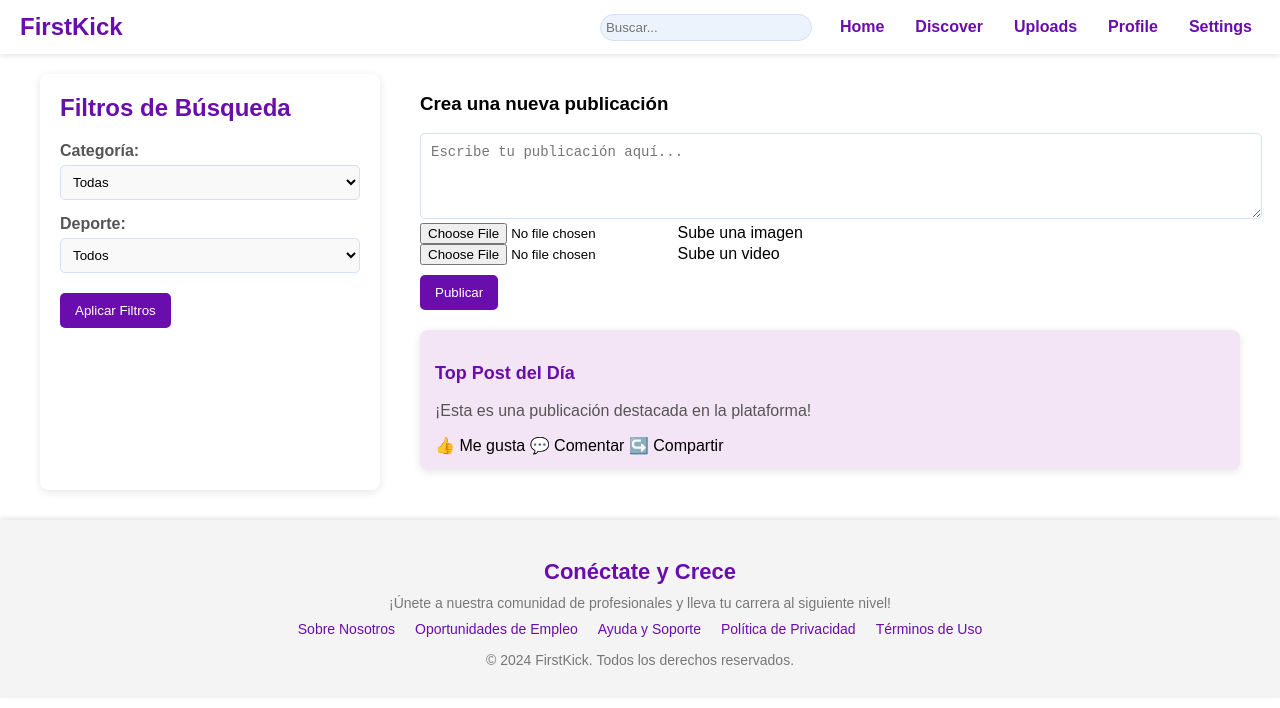
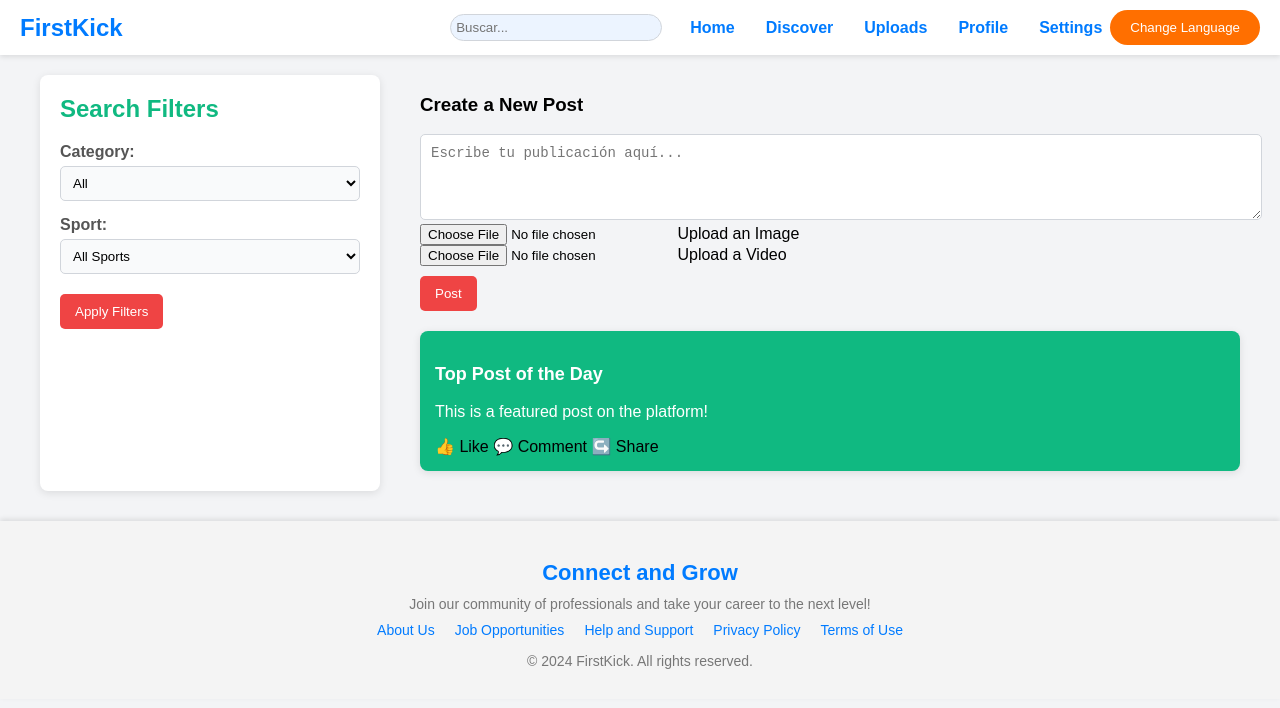
Before and after one commit to Joseraul1/FirstKick, a website: page Discover.html in a window 1280 px wide. Drawn offline with Linux system fonts and the light colour scheme.

Commit message:
Nuevos Cambios

```diff
--- a/Discover.html
+++ b/Discover.html
@@ -3,73 +3,77 @@
 <head>
     <meta charset="UTF-8">
     <meta name="viewport" content="width=device-width, initial-scale=1.0">
-    <title>Explore - First Kick</title>
+    <title data-i18n="title">Explore - First Kick</title>
     <link rel="stylesheet" href="Explore.css">
 </head>
 <body>
 
     <!-- Barra de navegación -->
     <div class="navbar">
-        <h1>FirstKick</h1>
-        <input type="text" placeholder="Buscar...">
+        <h1 data-i18n="site-name">FirstKick</h1>
+        <input type="text" placeholder="Buscar..." data-i18n="search-placeholder">
         <div class="navbar-links">
-            <a href="./Web.html">Home</a>
-            <a href="./Discover.html">Discover</a>
-            <a href="./Uploads.html">Uploads</a>
-            <a href="./Profile.html">Profile</a>
-            <a href="./Settings.html">Settings</a>
+            <a href="./Web.html" data-i18n="home-link">Home</a>
+            <a href="./Discover.html" data-i18n="discover-link">Discover</a>
+            <a href="./Uploads.html" data-i18n="uploads-link">Uploads</a>
+            <a href="./Profile.html" data-i18n="profile-link">Profile</a>
+            <a href="./Settings.html" data-i18n="settings-link">Settings</a>
         </div>
+        <button class="lang-btn" onclick="changeLanguage()" data-i18n="change-lang-btn">
+            <img src="flag-icon-us.png" alt="English" class="flag-icon">
+            <span data-i18n="change-lang-text">Change Language</span>
+        </button>
     </div>
 
     <!-- Contenedor principal -->
     <div class="container">
         <!-- Barra lateral de filtros -->
         <div class="sidebar">
-            <h2>Filtros de Búsqueda</h2>
-            <label for="category">Categoría:</label>
+            <h2 data-i18n="filter-title">Filtros de Búsqueda</h2>
+            <label for="category" data-i18n="category-label">Categoría:</label>
             <select id="category">
-                <option value="all">Todas</option>
-                <option value="Players">Jugadores</option>
-                <option value="Schools">Escuelas</option>
-                <option value="Teams">Equipos</option>
-                <option value="Brands">Marcas</option>
+                <option value="all" data-i18n="all">Todas</option>
+                <option value="Players" data-i18n="players">Jugadores</option>
+                <option value="Schools" data-i18n="schools">Escuelas</option>
+                <option value="Teams" data-i18n="teams">Equipos</option>
+                <option value="Brands" data-i18n="brands">Marcas</option>
             </select>
-            <label for="sport">Deporte:</label>
+            <label for="sport" data-i18n="sport-label">Deporte:</label>
             <select id="sport">
-                <option value="all">Todos</option>
-                <option value="Football">Fútbol</option>
-                <option value="Basketball">Baloncesto</option>
-                <option value="Baseball">Béisbol</option>
-                <option value="Others">Otros</option>
+                <option value="all" data-i18n="all-sports">Todos</option>
+                <option value="Football" data-i18n="football">Fútbol</option>
+                <option value="Basketball" data-i18n="basketball">Baloncesto</option>
+                <option value="Baseball" data-i18n="baseball">Béisbol</option>
+                <option value="Others" data-i18n="others">Otros</option>
             </select>
-            <button>Aplicar Filtros</button>
+            <button data-i18n="apply-filters-btn">Aplicar Filtros</button>
         </div>
 
         <!-- Contenedor de publicaciones -->
         <div class="posts">
             <!-- Formulario para agregar publicación con opción de imágenes -->
             <div class="new-post">
-                <h3>Crea una nueva publicación</h3>
+                <h3 data-i18n="create-post">Crea una nueva publicación</h3>
                 <textarea id="postContent" placeholder="Escribe tu publicación aquí..." rows="4" required></textarea>
                 <div class="file-upload">
                     <input type="file" id="uploadImage" accept="image/*" />
-                    <label for="uploadImage">Sube una imagen</label>
+                    <label for="uploadImage" data-i18n="upload-image-label">Sube una imagen</label>
                 </div>
                 <div class="file-upload">
                     <input type="file" id="uploadVideo" accept="video/*" />
-                    <label for="uploadVideo">Sube un video</label>
+                    <label for="uploadVideo" data-i18n="upload-video-label">Sube un video</label>
                 </div>
-                <button id="submitPost">Publicar</button>
+                <button id="submitPost" data-i18n="submit-post-btn">Publicar</button>
             </div>
 
             <!-- Sección del Top Post del Día -->
             <div class="top-post">
-                <h3>Top Post del Día</h3>
-                <p>¡Esta es una publicación destacada en la plataforma!</p>
+                <h3 data-i18n="top-post-title">Top Post del Día</h3>
+                <p data-i18n="top-post-text">¡Esta es una publicación destacada en la plataforma!</p>
                 <div class="post-actions">
-                    <span>👍 Me gusta</span>
-                    <span>💬 Comentar</span>
-                    <span>↪️ Compartir</span>
+                    <span data-i18n="like-btn">👍 Me gusta</span>
+                    <span data-i18n="comment-btn">💬 Comentar</span>
+                    <span data-i18n="share-btn">↪️ Compartir</span>
                 </div>
             </div>
 
@@ -83,22 +87,24 @@
     <!-- Footer -->
     <footer class="footer">
         <div class="footer-content">
-            <h2>Conéctate y Crece</h2>
-            <p>¡Únete a nuestra comunidad de profesionales y lleva tu carrera al siguiente nivel!</p>
+            <h2 data-i18n="connect-title">Conéctate y Crece</h2>
+            <p data-i18n="footer-text">¡Únete a nuestra comunidad de profesionales y lleva tu carrera al siguiente nivel!</p>
             <div class="footer-links">
-                <a href="./About.html">Sobre Nosotros</a>
-                <a href="./Careers.html">Oportunidades de Empleo</a>
-                <a href="./Help.html">Ayuda y Soporte</a>
-                <a href="./Privacy.html">Política de Privacidad</a>
-                <a href="./Terms.html">Términos de Uso</a>
+                <a href="./About.html" data-i18n="about-link">Sobre Nosotros</a>
+                <a href="./Careers.html" data-i18n="careers-link">Oportunidades de Empleo</a>
+                <a href="./Help.html" data-i18n="help-link">Ayuda y Soporte</a>
+                <a href="./Privacy.html" data-i18n="privacy-link">Política de Privacidad</a>
+                <a href="./Terms.html" data-i18n="terms-link">Términos de Uso</a>
             </div>
         </div>
         <div class="footer-bottom">
-            <p>&copy; 2024 FirstKick. Todos los derechos reservados.</p>
+            <p data-i18n="footer-copyright">&copy; 2024 FirstKick. Todos los derechos reservados.</p>
         </div>
     </footer>
 
     <!-- Incluir el script para manejar las publicaciones -->
-    <script src="public.js"></script> <!-- Este es el archivo cliente que debe estar en el navegador -->
+    <script src="public.js"></script>
+    <!-- Incluir el script para manejar el cambio de idioma -->
+    <script src="languageSwitcher.js"></script>
 </body>
 </html>
--- a/Explore.css
+++ b/Explore.css
@@ -2,13 +2,13 @@ body {
     font-family: Arial, sans-serif;
     margin: 0;
     padding: 0;
-    background-color: #ffffff;
+    background-color: #f3f4f6; /* Fondo gris claro (más neutral para destacar los colores vivos) */
 }
 
 /* Barra de navegación */
 .navbar {
     background-color: #ffffff;
-    color: #6A0DAD;
+    color: #007bff; /* Azul fuerte (color deportivo) */
     padding: 10px 20px;
     display: flex;
     align-items: center;
@@ -18,23 +18,23 @@ body {
 .navbar h1 {
     margin: 0;
     font-size: 24px;
-    color: #6A0DAD;
+    color: #007bff; /* Azul fuerte */
     margin-right: auto;
 }
 
 .navbar input[type="text"] {
     padding: 5px;
     border-radius: 15px;
-    border: 1px solid #d0e1f9;
+    border: 1px solid #d1d5db; /* Gris claro */
     width: 200px;
-    background-color: #ecf3fd;
+    background-color: #ecf4ff; /* Azul suave */
     margin-right: 20px;
     transition: background-color 0.3s ease, box-shadow 0.3s ease;
 }
 
 .navbar input[type="text"]:focus {
-    background-color: #f0f8ff;
-    box-shadow: 0 0 5px rgba(0, 123, 255, 0.5);
+    background-color: #dbeafe; /* Azul más claro */
+    box-shadow: 0 0 5px rgba(59, 130, 246, 0.5); /* Azul brillante para foco */
 }
 
 /* Estilos para los enlaces de navegación */
@@ -44,7 +44,7 @@ body {
 }
 
 .navbar-links a {
-    color: #6A0DAD;
+    color: #007bff; /* Azul deportivo */
     text-decoration: none;
     font-weight: bold;
     padding: 8px;
@@ -53,7 +53,7 @@ body {
 }
 
 .navbar-links a:hover {
-    background-color: #f3e5f5;
+    background-color: #9333ea; /* Morado deportivo */
 }
 
 /* Contenedor principal */
@@ -76,7 +76,7 @@ body {
 
 .sidebar h2 {
     margin-top: 0;
-    color: #6A0DAD;
+    color: #10b981; /* Verde energético */
 }
 
 .sidebar label {
@@ -90,14 +90,14 @@ body {
     width: 100%;
     padding: 8px;
     border-radius: 5px;
-    border: 1px solid #d0e1f9;
-    background-color: #f9f9f9;
+    border: 1px solid #d1d5db;
+    background-color: #f9fafb;
     margin-top: 5px;
     cursor: pointer;
 }
 
 .sidebar button {
-    background-color: #6A0DAD;
+    background-color: #EF4444; /* Rojo energético */
     color: white;
     padding: 10px 15px;
     border: none;
@@ -108,7 +108,7 @@ body {
 }
 
 .sidebar button:hover {
-    background-color: #8A2BE2;
+    background-color: #dc2626; /* Rojo más fuerte para hover */
 }
 
 /* Contenedor de publicaciones */
@@ -118,7 +118,7 @@ body {
 
 /* Sección de la mejor publicación */
 .top-post {
-    background-color: #f3e5f5;
+    background-color: #10b981; /* Morado deportivo */
     padding: 15px;
     margin-bottom: 20px;
     border-radius: 8px;
@@ -126,12 +126,12 @@ body {
 }
 
 .top-post h3 {
-    color: #6A0DAD;
+    color: #ffffff; /* Blanco para resaltar sobre el fondo morado */
     font-size: 18px;
 }
 
 .top-post p {
-    color: #555;
+    color: #ffffff; /* Blanco */
 }
 
 /* Publicaciones */
@@ -172,7 +172,7 @@ body {
 }
 
 .footer h2 {
-    color: #6A0DAD;
+    color: #007bff; /* Azul deportivo */
     font-size: 22px;
     margin-bottom: 10px;
 }
@@ -191,14 +191,14 @@ body {
 }
 
 .footer-links a {
-    color: #6A0DAD;
+    color: #007bff; /* Azul deportivo */
     text-decoration: none;
     font-size: 14px;
     transition: color 0.3s;
 }
 
 .footer-links a:hover {
-    color: #8A2BE2;
+    color: #9333ea; /* Morado deportivo al pasar el ratón */
 }
 
 .footer-bottom {
@@ -216,13 +216,13 @@ body {
     width: 100%;
     padding: 10px;
     border-radius: 5px;
-    border: 1px solid #d0e1f9;
+    border: 1px solid #d1d5db;
     font-size: 14px;
     resize: vertical;
 }
 
 .new-post button {
-    background-color: #6A0DAD;
+    background-color: #EF4444; /* Rojo energético */
     color: white;
     padding: 10px 15px;
     border: none;
@@ -232,7 +232,7 @@ body {
 }
 
 .new-post button:hover {
-    background-color: #8A2BE2;
+    background-color: #dc2626; /* Rojo más fuerte para hover */
 }
 
 /* Estilos para imágenes y videos en publicaciones */
@@ -247,3 +247,41 @@ body {
     height: auto;
     margin-top: 10px;
 }
+
+/* Estilo básico del botón */
+.lang-btn {
+    background-color: #ff6f00; /* Azul deportivo */
+    color: white;
+    border: none;
+    border-radius: 25px;
+    padding: 10px 20px;
+    display: flex;
+    align-items: center;
+    gap: 8px;
+    cursor: pointer;
+    transition: background-color 0.3s ease, transform 0.3s ease;
+}
+
+.lang-btn:hover {
+    background-color: #e65c00; /* Azul más brillante al pasar el ratón */
+    transform: scale(1.1); /* Efecto de agrandamiento */
+}
+
+.lang-btn .flag-icon {
+    width: 20px;
+    height: 20px;
+    border-radius: 50%;
+}
+
+.lang-btn span {
+    font-size: 14px;
+}
+
+/* Si el idioma cambia, cambia la bandera */
+.lang-btn[data-lang="es"] .flag-icon {
+    content: url('flag-icon-es.png');
+}
+
+.lang-btn[data-lang="en"] .flag-icon {
+    content: url('flag-icon-us.png');
+}
--- a/Home.css
+++ b/Home.css
@@ -2,13 +2,13 @@ body {
     font-family: Arial, sans-serif;
     margin: 0;
     padding: 0;
-    background-color: #ffffff;
+    background-color: #f1f1f1; /* Fondo gris claro */
 }
 
 /* Barra de navegación */
 .navbar {
-    background-color: #ffffff;
-    color: #6A0DAD;
+    background-color: #ffffff; /* Barra blanca */
+    color: #007bff; /* Azul deportivo */
     padding: 10px 20px;
     display: flex;
     align-items: center;
@@ -18,7 +18,7 @@ body {
 .navbar h1 {
     margin: 0;
     font-size: 24px;
-    color: #6A0DAD;
+    color: #007bff; /* Azul deportivo */
     margin-right: auto;
 }
 
@@ -34,7 +34,7 @@ body {
 
 .navbar input[type="text"]:focus {
     background-color: #f0f8ff;
-    box-shadow: 0 0 5px rgba(0, 123, 255, 0.5);
+    box-shadow: 0 0 5px #007bff80;
 }
 
 /* Estilos para los enlaces de navegación */
@@ -44,7 +44,7 @@ body {
 }
 
 .navbar-links a {
-    color: #6A0DAD;
+    color: #007bff; /* Azul deportivo */
     text-decoration: none;
     font-weight: bold;
     padding: 8px;
@@ -53,7 +53,7 @@ body {
 }
 
 .navbar-links a:hover {
-    background-color: #f3e5f5;
+    background-color: #e9f2fe;
 }
 
 /* Contenedor principal */
@@ -77,7 +77,7 @@ body {
 }
 
 .sidebar button {
-    background-color: #6A0DAD;
+    background-color: #28a745; /* Verde energía */
     color: white;
     padding: 8px 12px;
     border: none;
@@ -87,7 +87,7 @@ body {
 }
 
 .sidebar button:hover {
-    background-color: #8A2BE2;
+    background-color: #218838; /* Verde oscuro */
 }
 
 /* Sección de publicaciones */
@@ -120,7 +120,7 @@ body {
     margin-top: 10px;
     display: flex;
     justify-content: space-around;
-    color: #4267B2;
+    color: #007bff; /* Azul deportivo */
 }
 
 .post-actions span:hover {
@@ -144,7 +144,7 @@ body {
 }
 
 .footer h2 {
-    color: #6A0DAD;
+    color: #007bff; /* Azul deportivo */
     font-size: 22px;
     margin-bottom: 10px;
 }
@@ -163,7 +163,7 @@ body {
 }
 
 .footer-links a {
-    color: #6A0DAD;
+    color: #007bff; /* Azul deportivo */
     text-decoration: none;
     font-size: 14px;
     transition: color 0.3s;
@@ -178,3 +178,41 @@ body {
     color: #aaa;
     margin-top: 15px;
 }
+
+/* Estilo básico del botón */
+.lang-btn {
+    background-color: #ff6f00; /* Naranja vibrante */
+    color: white;
+    border: none;
+    border-radius: 25px;
+    padding: 10px 20px;
+    display: flex;
+    align-items: center;
+    gap: 8px;
+    cursor: pointer;
+    transition: background-color 0.3s ease, transform 0.3s ease;
+}
+
+.lang-btn:hover {
+    background-color: #e65c00; /* Naranja oscuro */
+    transform: scale(1.1); /* Le da un pequeño efecto de agrandamiento */
+}
+
+.lang-btn .flag-icon {
+    width: 20px;
+    height: 20px;
+    border-radius: 50%;
+}
+
+.lang-btn span {
+    font-size: 14px;
+}
+
+/* Si el idioma cambia, cambia la bandera */
+.lang-btn[data-lang="es"] .flag-icon {
+    content: url('flag-icon-es.png');
+}
+
+.lang-btn[data-lang="en"] .flag-icon {
+    content: url('flag-icon-us.png');
+}
--- a/Uploads.css
+++ b/Uploads.css
@@ -8,7 +8,7 @@ body {
 /* Barra de navegación */
 .navbar {
     background-color: #ffffff;
-    color: #6A0DAD;
+    color: #007bff; /* Azul deportivo para texto */
     padding: 10px 20px;
     display: flex;
     align-items: center;
@@ -18,7 +18,7 @@ body {
 .navbar h1 {
     margin: 0;
     font-size: 24px;
-    color: #6A0DAD;
+    color: #007bff; /* Azul deportivo para el título */
     margin-right: auto;
 }
 
@@ -29,7 +29,7 @@ body {
 }
 
 .navbar-links a {
-    color: #6A0DAD;
+    color: #007bff; /* Azul deportivo para enlaces */
     text-decoration: none;
     font-weight: bold;
     padding: 8px;
@@ -83,7 +83,7 @@ body {
 
 .upload-label {
     padding: 10px 20px;
-    background-color: #6A0DAD;
+    background-color: #28a745; /* Verde energía para botones importantes */
     color: white;
     border-radius: 5px;
     cursor: pointer;
@@ -92,12 +92,12 @@ body {
 }
 
 .upload-label:hover {
-    background-color: #8A2BE2;
+    background-color: #218838; /* Verde más oscuro en hover */
 }
 
 /* Estilos para el botón de abrir cámara */
 .camera-button {
-    background-color: #6A0DAD;
+    background-color: #28a745; /* Verde energía */
     color: white;
     padding: 10px 20px;
     border: none;
@@ -108,7 +108,7 @@ body {
 }
 
 .camera-button:hover {
-    background-color: #8A2BE2;
+    background-color: #218838; /* Verde más oscuro en hover */
 }
 
 /* Estilos para el video */
@@ -124,3 +124,41 @@ body {
     border-radius: 8px;
     box-shadow: 0 2px 8px rgba(0, 0, 0, 0.1);
 }
+
+/* Estilo básico del botón de cambio de idioma */
+.lang-btn {
+    background-color: #ff6f00; /* Naranja vibrante */
+    color: white;
+    border: none;
+    border-radius: 25px;
+    padding: 10px 20px;
+    display: flex;
+    align-items: center;
+    gap: 8px;
+    cursor: pointer;
+    transition: background-color 0.3s ease, transform 0.3s ease;
+}
+
+.lang-btn:hover {
+    background-color: #e65c00; /* Naranja más oscuro en hover */
+    transform: scale(1.1); /* Le da un pequeño efecto de agrandamiento */
+}
+
+.lang-btn .flag-icon {
+    width: 20px;
+    height: 20px;
+    border-radius: 50%;
+}
+
+.lang-btn span {
+    font-size: 14px;
+}
+
+/* Si el idioma cambia, cambia la bandera */
+.lang-btn[data-lang="es"] .flag-icon {
+    content: url('flag-icon-es.png');
+}
+
+.lang-btn[data-lang="en"] .flag-icon {
+    content: url('flag-icon-us.png');
+}
--- a/app.js
+++ b/app.js
@@ -69,3 +69,5 @@ app.get('/getPosts', async (req, res) => {
 app.listen(3000, () => {
     console.log('Servidor corriendo en http://localhost:3000');
 });
+
+//Traduccion de la pagina de español a ingles
--- /dev/null
+++ b/languageSwitcher.js
@@ -0,0 +1,143 @@
+// Declarar todas las traducciones en un solo lugar
+const translations = {
+    en: {
+        "login-title": "Login",
+        "login-heading": "Sign In",
+        "username-label": "Username",
+        "password-label": "Password",
+        "login-btn": "Log In",
+        "forgot-password": "Forgot your password?",
+        "title": "First Kick",
+        "site-name": "FirstKick",
+        "search-placeholder": "Search...",
+        "home-link": "Home",
+        "discover-link": "Discover",
+        "uploads-link": "Uploads",
+        "profile-link": "Profile",
+        "settings-link": "Settings",
+        "change-lang-btn": "Change Language",
+        "my-profile": "My Profile",
+        "user-name": "User Name",
+        "edit-profile-btn": "Edit Profile",
+        "post-user-name": "User Name",
+        "post-text": "This is a sample post on the social network!",
+        "like-btn": "👍 Like",
+        "comment-btn": "💬 Comment",
+        "share-btn": "↪️ Share",
+        "connect-title": "Connect and Grow",
+        "footer-text": "Join our community of professionals and take your career to the next level!",
+        "about-link": "About Us",
+        "careers-link": "Job Opportunities",
+        "help-link": "Help and Support",
+        "privacy-link": "Privacy Policy",
+        "terms-link": "Terms of Use",
+        "footer-copyright": "© 2024 FirstKick. All rights reserved.",
+        "filter-title": "Search Filters",
+        "category-label": "Category:",
+        "all": "All",
+        "players": "Players",
+        "schools": "Schools",
+        "teams": "Teams",
+        "brands": "Brands",
+        "sport-label": "Sport:",
+        "all-sports": "All Sports",
+        "football": "Football",
+        "basketball": "Basketball",
+        "baseball": "Baseball",
+        "others": "Others",
+        "apply-filters-btn": "Apply Filters",
+        "create-post": "Create a New Post",
+        "upload-image-label": "Upload an Image",
+        "upload-video-label": "Upload a Video",
+        "submit-post-btn": "Post",
+        "top-post-title": "Top Post of the Day",
+        "top-post-text": "This is a featured post on the platform!"
+    },
+    es: {
+        "login-title": "Iniciar sesión",
+        "login-heading": "Iniciar sesión",
+        "username-label": "Nombre de usuario",
+        "password-label": "Contraseña",
+        "login-btn": "Iniciar sesión",
+        "forgot-password": "¿Olvidaste tu contraseña?",
+        "title": "First Kick",
+        "site-name": "FirstKick",
+        "search-placeholder": "Buscar...",
+        "home-link": "Inicio",
+        "discover-link": "Descubrir",
+        "uploads-link": "Subir",
+        "profile-link": "Perfil",
+        "settings-link": "Configuración",
+        "change-lang-btn": "Cambiar idioma",
+        "my-profile": "Mi Perfil",
+        "user-name": "Nombre de usuario",
+        "edit-profile-btn": "Editar perfil",
+        "post-user-name": "Nombre de usuario",
+        "post-text": "¡Esta es una publicación de ejemplo en la red social!",
+        "like-btn": "👍 Me gusta",
+        "comment-btn": "💬 Comentar",
+        "share-btn": "↪️ Compartir",
+        "connect-title": "Conéctate y Crece",
+        "footer-text": "¡Únete a nuestra comunidad de profesionales y lleva tu carrera al siguiente nivel!",
+        "about-link": "Sobre Nosotros",
+        "careers-link": "Oportunidades de Empleo",
+        "help-link": "Ayuda y Soporte",
+        "privacy-link": "Política de Privacidad",
+        "terms-link": "Términos de Uso",
+        "footer-copyright": "© 2024 FirstKick. Todos los derechos reservados.",
+        "filter-title": "Filtros de búsqueda",
+        "category-label": "Categoría:",
+        "all": "Todas",
+        "players": "Jugadores",
+        "schools": "Escuelas",
+        "teams": "Equipos",
+        "brands": "Marcas",
+        "sport-label": "Deporte:",
+        "all-sports": "Todos los deportes",
+        "football": "Fútbol",
+        "basketball": "Baloncesto",
+        "baseball": "Béisbol",
+        "others": "Otros",
+        "apply-filters-btn": "Aplicar filtros",
+        "create-post": "Crea una nueva publicación",
+        "upload-image-label": "Subir una imagen",
+        "upload-video-label": "Subir un video",
+        "submit-post-btn": "Publicar",
+        "top-post-title": "Publicación destacada del día",
+        "top-post-text": "¡Esta es una publicación destacada en la plataforma!"
+    }
+};
+
+// Función para cambiar el idioma
+function changeLanguage() {
+    const lang = document.documentElement.lang === "en" ? "es" : "en"; // Cambia entre inglés y español
+    document.documentElement.lang = lang;
+    localStorage.setItem('lang', lang);
+    translatePage(lang);
+}
+
+// Función para traducir la página
+function translatePage(lang) {
+    const elements = document.querySelectorAll('[data-i18n]');
+    elements.forEach(el => {
+        const key = el.getAttribute('data-i18n');
+        if (translations[lang] && translations[lang][key]) {
+            el.textContent = translations[lang][key];
+        }
+    });
+}
+
+// Inicializar el idioma según la preferencia del usuario o por defecto
+document.addEventListener("DOMContentLoaded", () => {
+    const savedLang = localStorage.getItem('lang') || 'en';
+    document.documentElement.lang = savedLang;
+    translatePage(savedLang);
+});
+
+// Asignar evento de cambio de idioma al botón
+document.addEventListener("DOMContentLoaded", () => {
+    const changeLangButton = document.getElementById("change-lang-btn");
+    if (changeLangButton) {
+        changeLangButton.addEventListener("click", changeLanguage);
+    }
+});
```
Also changed, not shown: Web.html (+33 -54 lines), login.html (+1 -0 lines).
